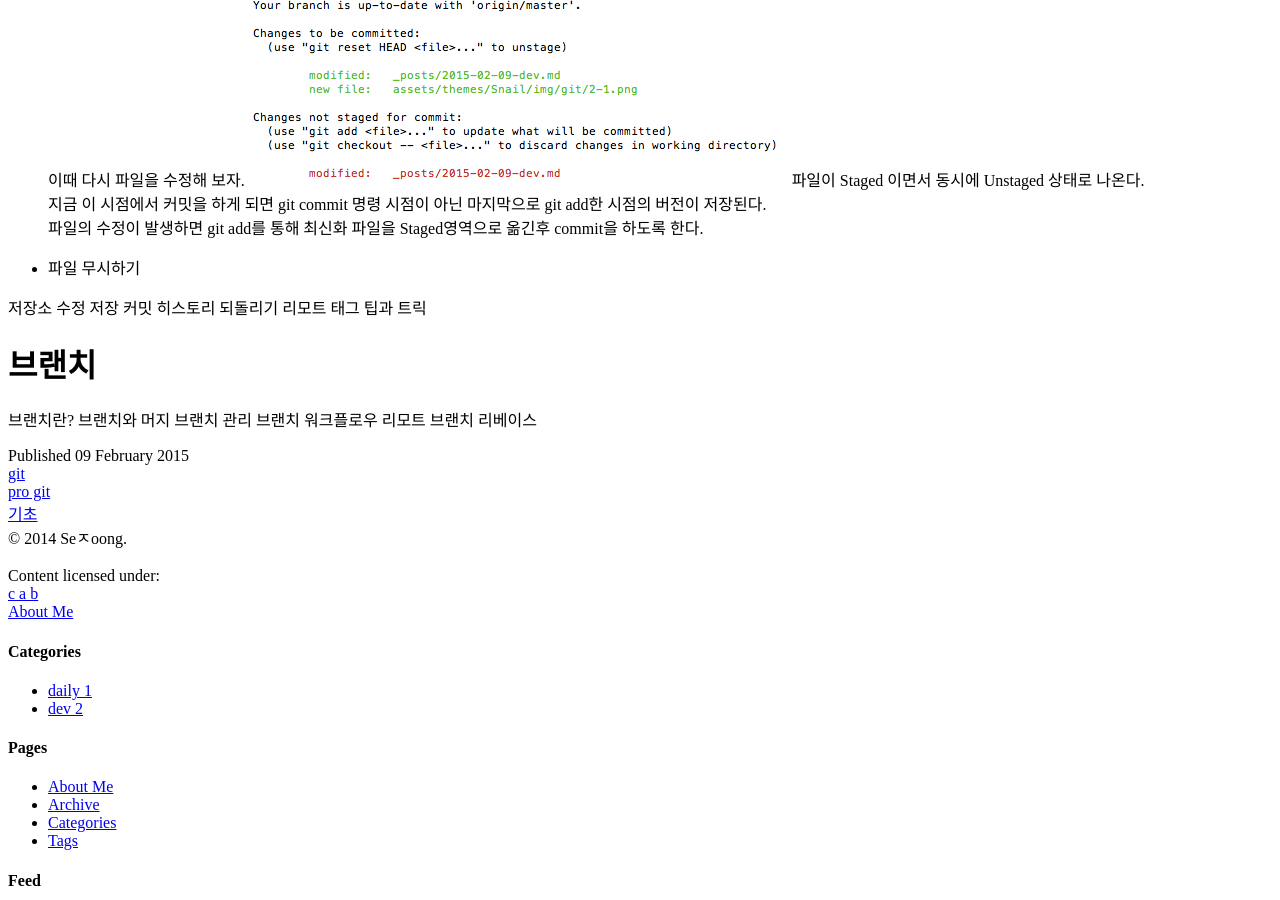
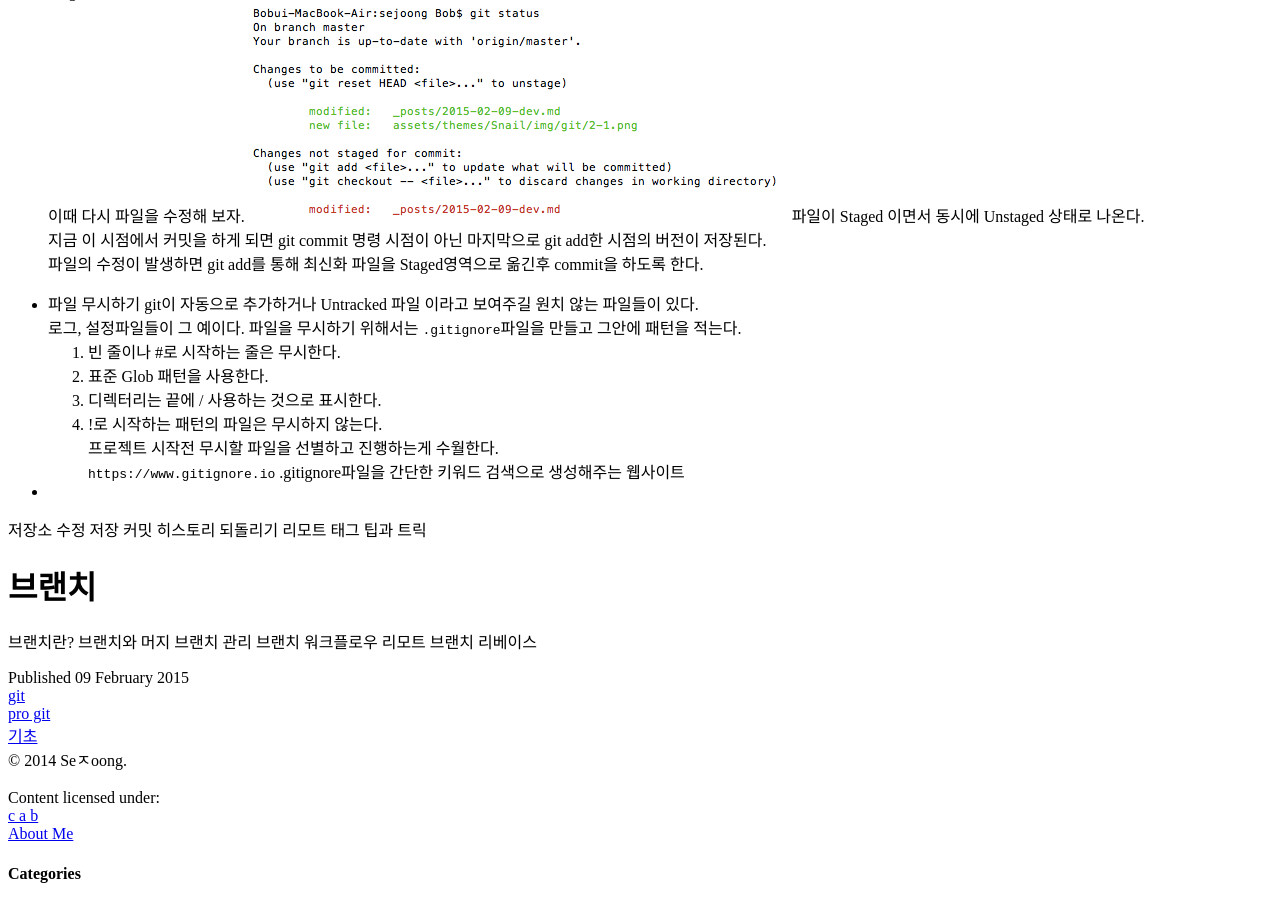
Before and after one commit to sejoong/sejoong.github.com, a Jekyll site: the page built from _posts/2015-02-09-dev.md, in a window 1280 px wide and 900 px high, scrolled down 2014 px. Built offline with Jekyll 4.4.1, drawn with Linux system fonts in a browser that asks for light colours; nearby versions of some CDN libraries; library files that are not in the unit come from our copies; comment, search, counter and statistics services are not loaded.

Commit message:
no message

```diff
--- a/_posts/2015-02-09-dev.md
+++ b/_posts/2015-02-09-dev.md
@@ -61,8 +60,16 @@ Staged 상태로 만들기 위해서는 `git add` 명령어를 실행한다.<br>
 파일의 수정이 발생하면 git add를 통해 최신화 파일을 Staged영역으로 옮긴후 commit을 하도록 한다.
 
 - 파일 무시하기
+git이 자동으로 추가하거나 Untracked 파일 이라고 보여주길 원치 않는 파일들이 있다.<br>
+로그, 설정파일들이 그 예이다. 파일을 무시하기 위해서는 `.gitignore`파일을 만들고 그안에 패턴을 적는다.<br>
+1. 빈 줄이나 #로 시작하는 줄은 무시한다.<br>
+2. 표준 Glob 패턴을 사용한다.<br>
+3. 디렉터리는 끝에 / 사용하는 것으로 표시한다.<br>
+4. !로 시작하는 패턴의 파일은 무시하지 않는다.<br>
+프로젝트 시작전 무시할 파일을 선별하고 진행하는게 수월한다.<br>
+`https://www.gitignore.io` .gitignore파일을 간단한 키워드 검색으로 생성해주는 웹사이트
 
-
+-
 
 
 
```
Also changed, not shown: other parts of _posts/2015-02-09-dev.md (+4 -5 lines).
